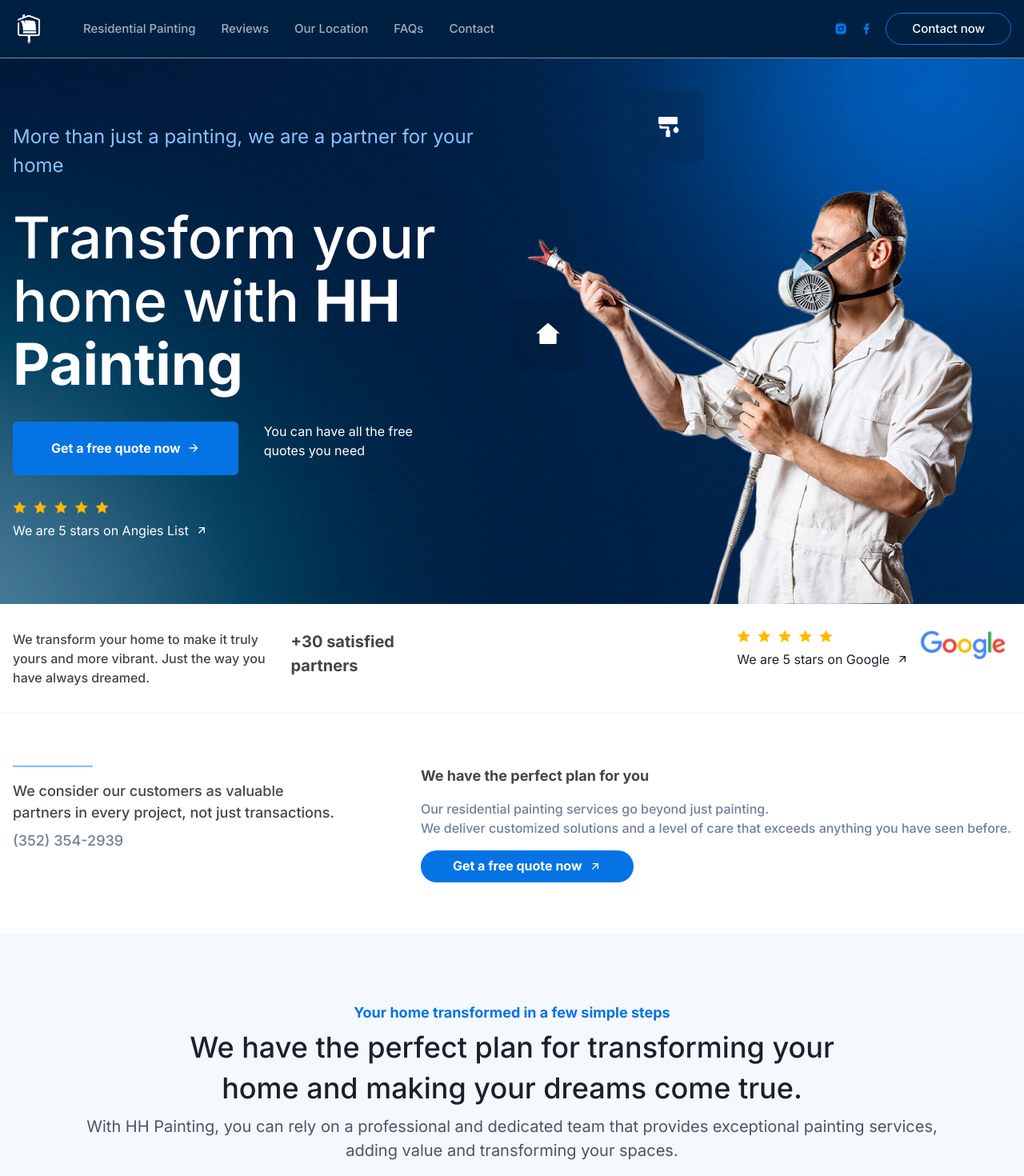
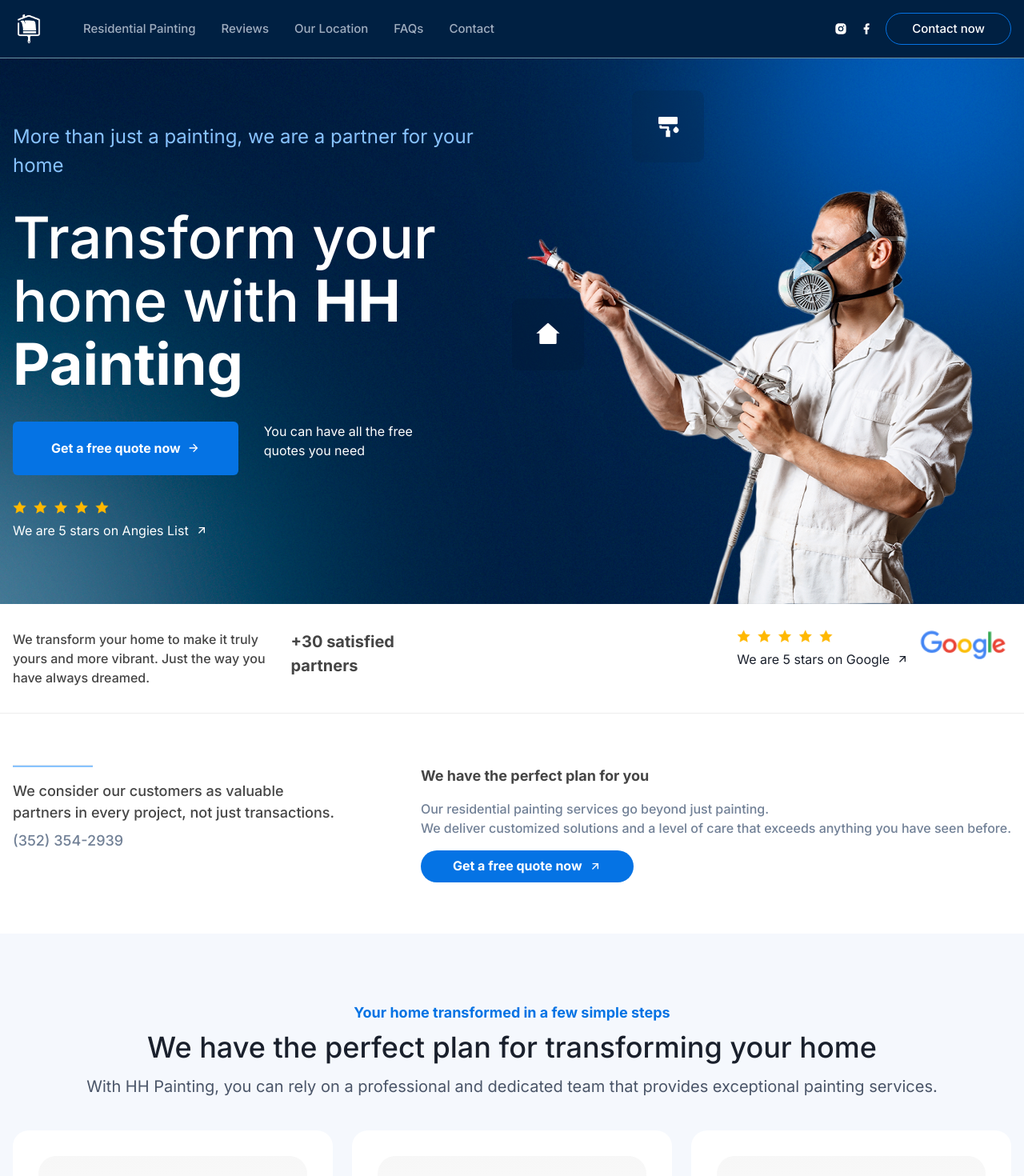
Before and after one commit to murilodacios/hhpainting, a Next.js app: page / in a window 1280 px wide. Shown: the top 1470 px of the page at 80% size. Built offline with nearby package versions, Linux system fonts and the light colour scheme.

Commit message:
Add new details

```diff
--- a/src/components/About.tsx
+++ b/src/components/About.tsx
@@ -14,9 +14,9 @@ export function About() {
                     <Stack pt="12" mt="6" spacing="2" align="center">
                         <Text fontSize="lg" fontWeight={600} lineHeight="1.2" color="#0573E4" textAlign="center">Your home transformed in a few simple steps</Text>
                         <Text fontWeight={500} fontSize={{ base: "3xl", md: "4xl" }} lineHeight="1.4" textAlign="center">
-                            We have the perfect plan for transforming your <br></br>home and making your dreams come true.
+                            We have the perfect plan for transforming your home
                         </Text>
-                        <Text fontSize="xl" fontWeight={400} color="gray.600" textAlign="center">With HH Painting, you can rely on a professional and dedicated team that provides exceptional painting services,<br></br> adding value and transforming your spaces.</Text>
+                        <Text fontSize="xl" fontWeight={400} color="gray.600" textAlign="center">With HH Painting, you can rely on a professional and dedicated team that provides exceptional painting services.</Text>
                     </Stack>
 
                     <Grid templateColumns={{ base: "1fr", md: "1fr 1fr 1fr" }} py="8" gap="6">
--- a/src/components/Header.tsx
+++ b/src/components/Header.tsx
@@ -42,7 +42,7 @@ export function Header() {
                         </HStack>
                     </HStack>
 
-                    <HStack spacing="4" color="#0573E4">
+                    <HStack spacing="4" color="#fff">
                         <Link href="https://www.instagram.com/hhpaintingfl/">
                             <Icon cursor="pointer" as={RiInstagramFill} />
                         </Link>
--- a/src/components/Services.tsx
+++ b/src/components/Services.tsx
@@ -26,7 +26,6 @@ export function Services() {
 
                     <Text fontSize="lg" fontWeight={400} textAlign="center">
                         At HH Painting, we specialize in providing top-notch residential painting services that breathe new life into your home. Our skilled team of painters is dedicated to transforming your living spaces with precision and attention to detail.
-                        Whether you are looking to refresh the interior of your home, update the exterior, or create a whole new color scheme, we have the expertise to bring your vision to reality.
                     </Text>
                 </Stack>
 
```
